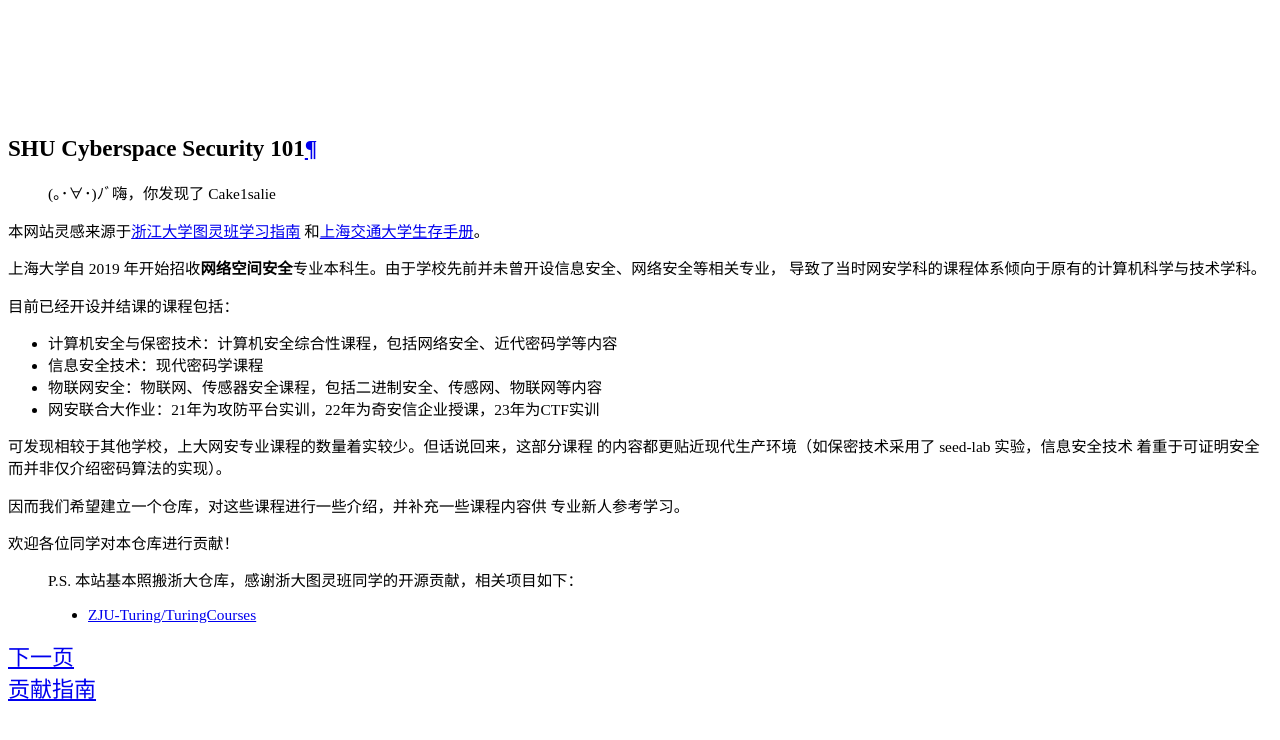
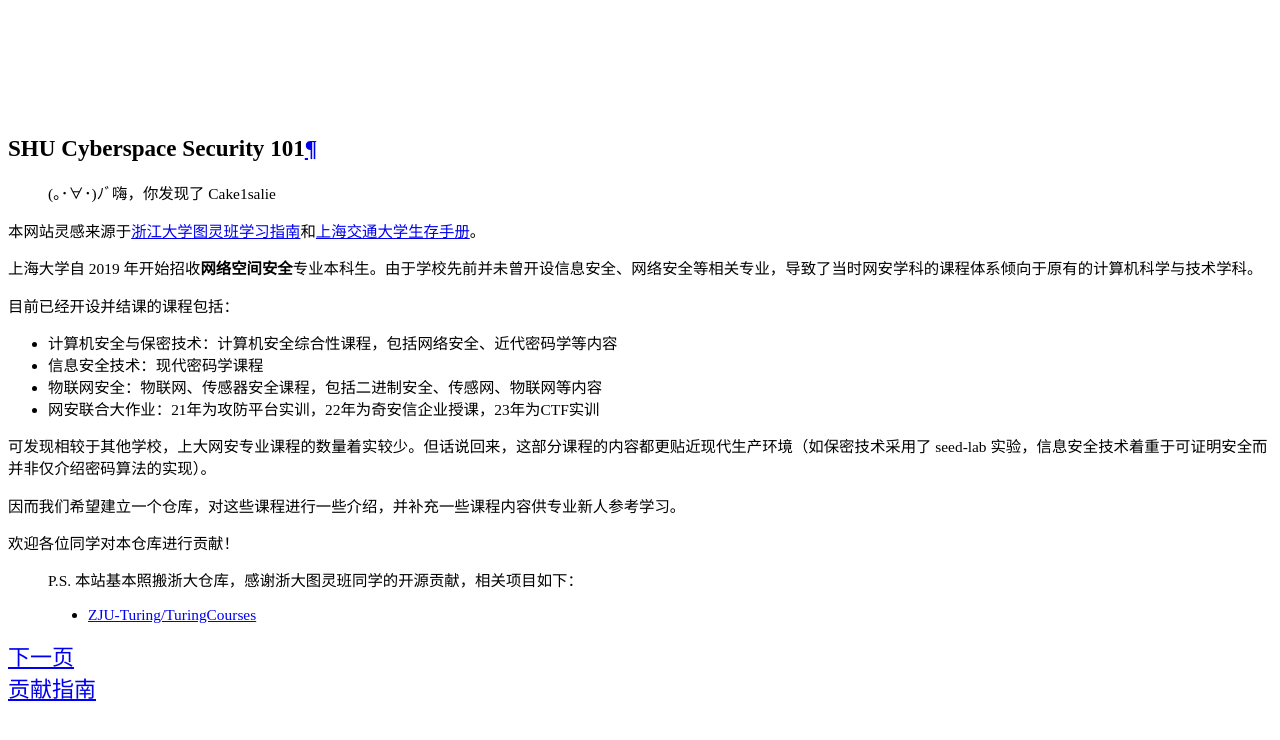
Before and after one commit to shu-cake1salie/SHU-Cyberspace-Security-101, an MkDocs documentation site: the page built from docs/index.md, in a window 1280 px wide and 900 px high, scrolled down 14466 px. Shown: the top 740 px of the window. Built offline with MkDocs 1.6.1 and Material for MkDocs 9.7.7, drawn with Linux system fonts in a browser that asks for light colours.

Commit message:
tidy: main page

```diff
--- a/docs/index.md
+++ b/docs/index.md
@@ -7,11 +7,9 @@ nocomment: True
 
 > (｡･∀･)ﾉﾞ嗨，你发现了 Cake1salie
 
-本网站灵感来源于[浙江大学图灵班学习指南](https://zju-turing.github.io/TuringCourses/)
-和[上海交通大学生存手册](https://survivesjtu.gitbook.io/survivesjtumanual/)。
+本网站灵感来源于[浙江大学图灵班学习指南](https://zju-turing.github.io/TuringCourses/)和[上海交通大学生存手册](https://survivesjtu.gitbook.io/survivesjtumanual/)。
 
-上海大学自 2019 年开始招收**网络空间安全**专业本科生。由于学校先前并未曾开设信息安全、网络安全等相关专业，
-导致了当时网安学科的课程体系倾向于原有的计算机科学与技术学科。
+上海大学自 2019 年开始招收**网络空间安全**专业本科生。由于学校先前并未曾开设信息安全、网络安全等相关专业，导致了当时网安学科的课程体系倾向于原有的计算机科学与技术学科。
 
 目前已经开设并结课的课程包括：
 
@@ -20,12 +18,9 @@ nocomment: True
 - 物联网安全：物联网、传感器安全课程，包括二进制安全、传感网、物联网等内容
 - 网安联合大作业：21年为攻防平台实训，22年为奇安信企业授课，23年为CTF实训
 
-可发现相较于其他学校，上大网安专业课程的数量着实较少。但话说回来，这部分课程
-的内容都更贴近现代生产环境（如保密技术采用了 seed-lab 实验，信息安全技术
-着重于可证明安全而并非仅介绍密码算法的实现）。
+可发现相较于其他学校，上大网安专业课程的数量着实较少。但话说回来，这部分课程的内容都更贴近现代生产环境（如保密技术采用了 seed-lab 实验，信息安全技术着重于可证明安全而并非仅介绍密码算法的实现）。
 
-因而我们希望建立一个仓库，对这些课程进行一些介绍，并补充一些课程内容供
-专业新人参考学习。
+因而我们希望建立一个仓库，对这些课程进行一些介绍，并补充一些课程内容供专业新人参考学习。
 
 欢迎各位同学对本仓库进行贡献！
 
```
